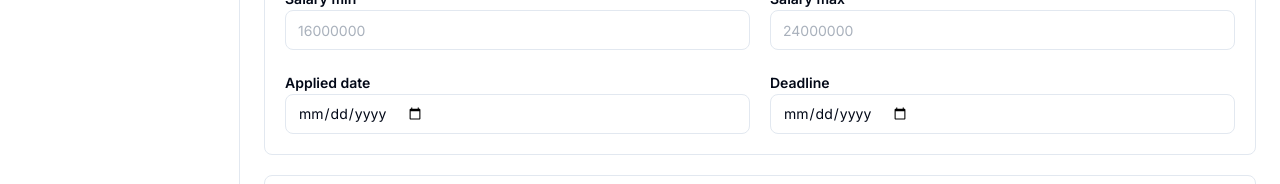
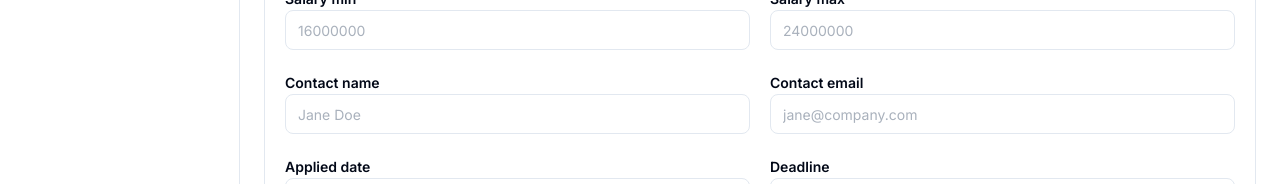
Before and after one commit to Noval-code/applypilot, a Next.js app: page /applications/new in a window 1280 px wide. Shown: the part 550-734 px from the top of the page. Built offline with nearby package versions, Linux system fonts and the light colour scheme; no server answers.

Commit message:
feat: add contact name and email fields to form

```diff
--- a/src/components/applications/application-form.tsx
+++ b/src/components/applications/application-form.tsx
@@ -239,6 +239,14 @@ export function ApplicationForm({
             <Input inputMode="numeric" placeholder="24000000" {...register("salaryMax")} />
           </Field>
 
+          <Field label="Contact name">
+            <Input placeholder="Jane Doe" {...register("contactName")} />
+          </Field>
+
+          <Field label="Contact email" error={errors.contactEmail?.message}>
+            <Input type="email" placeholder="jane@company.com" {...register("contactEmail")} />
+          </Field>
+
           <Field label="Applied date">
             <Input type="date" {...register("appliedAt")} />
           </Field>
```
